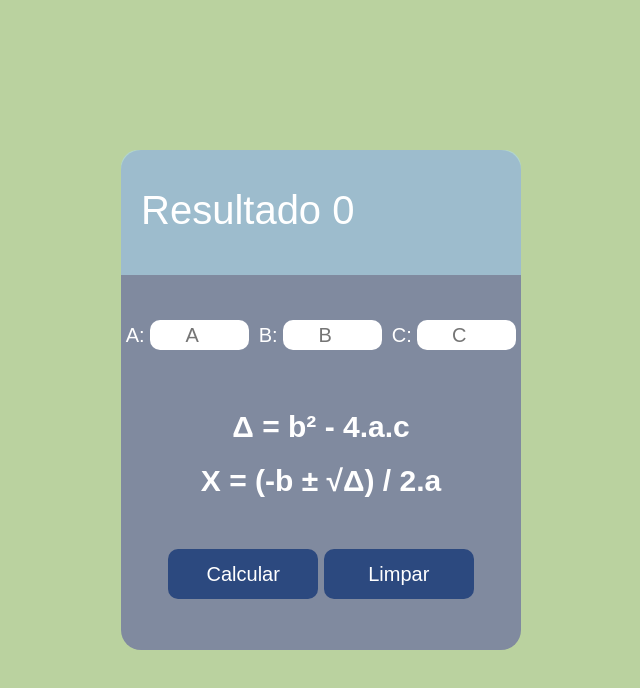
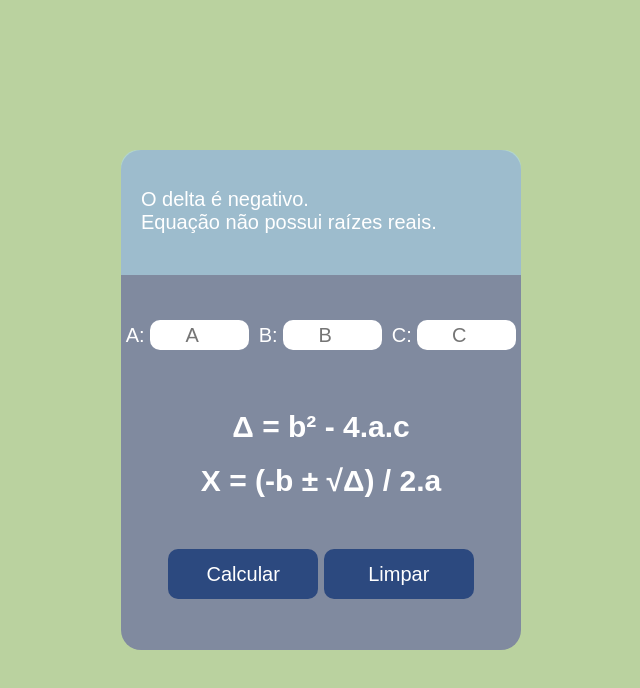
Before and after one commit to carlinhosrb/javascript, a plain HTML site: page aula10/bhaskara.html in a window 1280 px wide. Both pictures are taken after a click on the input "Calcular". Shown: the whole page, without its empty margins (319-959 px from the left). Drawn offline with Linux system fonts and the light colour scheme.

Commit message:
formula delta e x1 x2

```diff
--- a/aula10/bhaskara.html
+++ b/aula10/bhaskara.html
@@ -160,8 +160,19 @@
             n2 = Number(n2.value)
             n3 = Number(n3.value)
             var delta = (n2**2)-((4*n1)*n3)
-            resultado.innerHTML = `Resultado ${delta}`
 
+            var raiz = Math.sqrt(delta)
+            var x1 = (-n2 + raiz)/(2*n1)
+            var x2 = (-n2 - raiz)/(2*n1)
+
+            if (delta>0){
+                resultado.innerHTML = `Resultado Final de Δ =  ${delta} <br> X1 =  ${x1}<br> X2 =  ${x2}`
+                resultado.style.font = 'normal 17pt Arial'
+            }
+            else{
+                resultado.innerHTML ='O delta é negativo. <br>Equação não possui raízes reais.'
+                resultado.style.font = 'normal 15pt Arial'
+            }
         }
     </script>
 </body>
```
